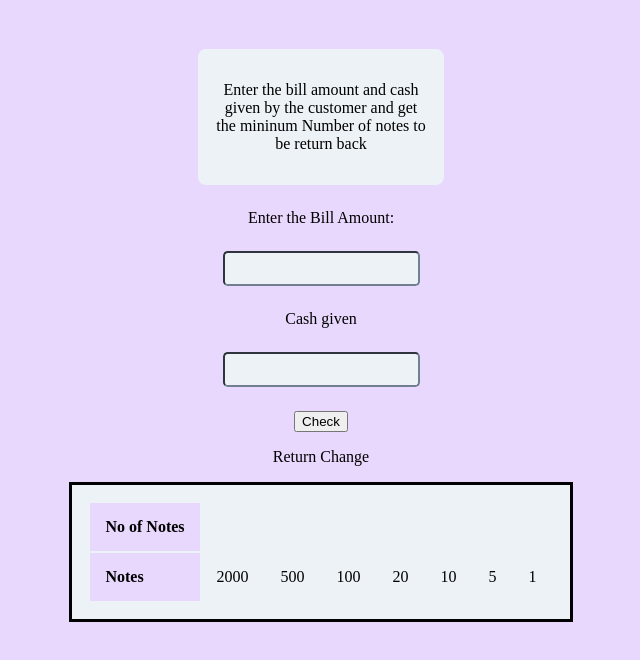
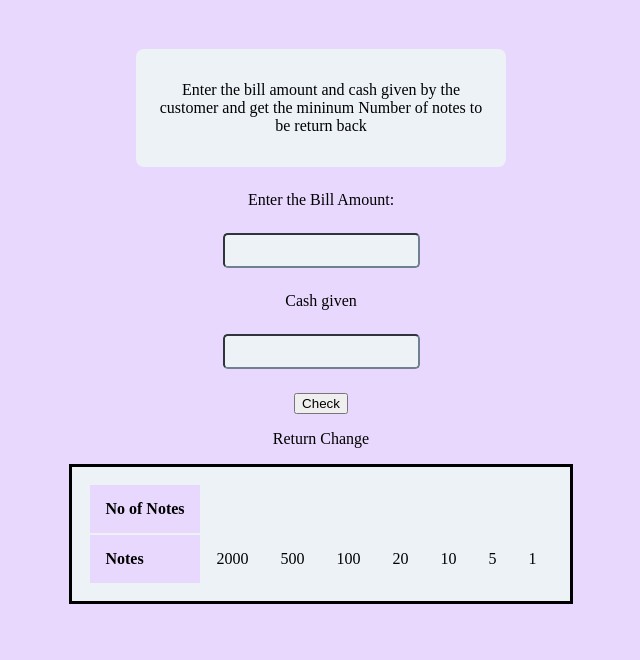
Before and after one commit to Ansonsd5/Cash-Register, a plain HTML site: page index.html in a window 1280 px wide. Shown: the part 50-710 px from the top of the page, without its empty margins (319-959 px from the left). Drawn offline with Linux system fonts and the light colour scheme.

Commit message:
Update style.css

```diff
--- a/style.css
+++ b/style.css
@@ -21,8 +21,8 @@ section {
     margin: 1rem;
     padding: 1rem;
     background-color: #EDF2F7;
-    margin-left: 40%;
-    margin-right: 40%;
+    margin-left: 35%;
+    margin-right: 35%;
     border-radius: .5rem;
 
 }
```
